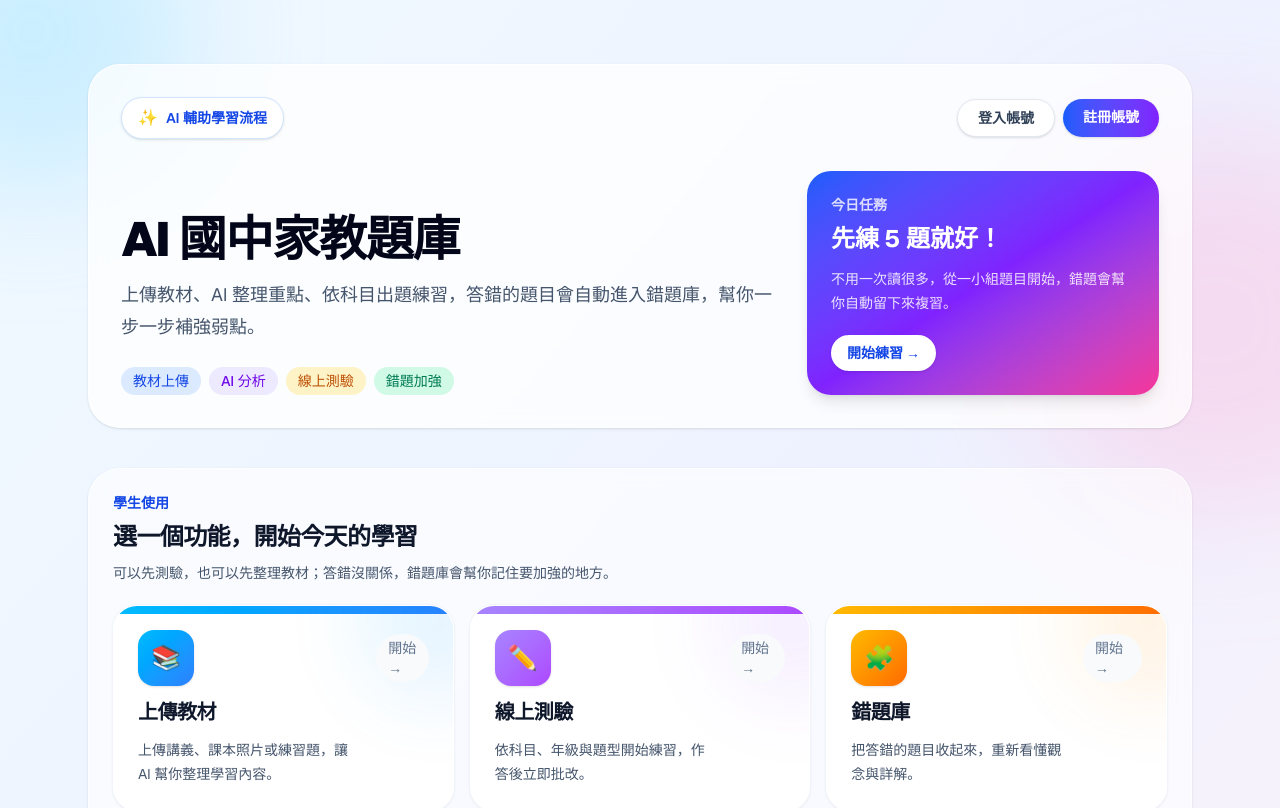
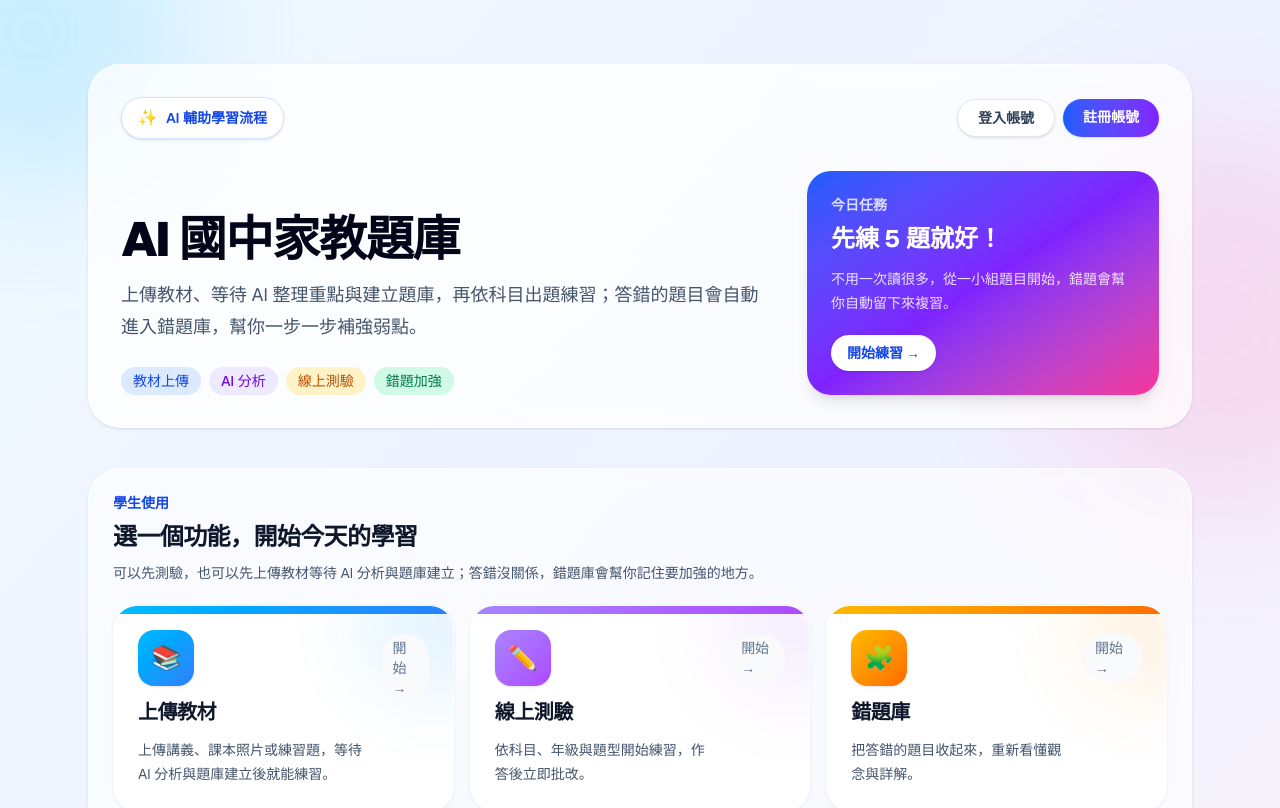
Before and after one commit to opceagle2026/ai-junior-tutor, a Next.js app: page / in a window 1280 px wide. Shown: the top 808 px of the page. Built offline with nearby package versions, Linux system fonts and the light colour scheme; no server answers.

Commit message:
調整首頁教材上傳文案

```diff
--- a/app/page.tsx
+++ b/app/page.tsx
@@ -22,7 +22,7 @@ const studentCards: HomeCard[] = [
   {
     title: "上傳教材",
     href: "/upload",
-    description: "上傳講義、課本照片或練習題，讓 AI 幫你整理學習內容。",
+    description: "上傳講義、課本照片或練習題，等待 AI 分析與題庫建立後就能練習。",
     icon: "📚",
     colorClass: "from-sky-400 to-blue-500",
   },
@@ -294,7 +294,7 @@ export default async function Home() {
               </h1>
 
               <p className="mt-4 max-w-2xl text-base leading-8 text-slate-600 sm:text-lg">
-                上傳教材、AI 整理重點、依科目出題練習，答錯的題目會自動進入錯題庫，幫你一步一步補強弱點。
+                上傳教材、等待 AI 整理重點與建立題庫，再依科目出題練習；答錯的題目會自動進入錯題庫，幫你一步一步補強弱點。
               </p>
 
               <div className="mt-6 flex flex-wrap gap-2 text-sm font-medium">
@@ -354,7 +354,7 @@ export default async function Home() {
               選一個功能，開始今天的學習
             </h2>
             <p className="text-sm leading-6 text-slate-600">
-              可以先測驗，也可以先整理教材；答錯沒關係，錯題庫會幫你記住要加強的地方。
+              可以先測驗，也可以先上傳教材等待 AI 分析與題庫建立；答錯沒關係，錯題庫會幫你記住要加強的地方。
             </p>
           </div>
 
```
